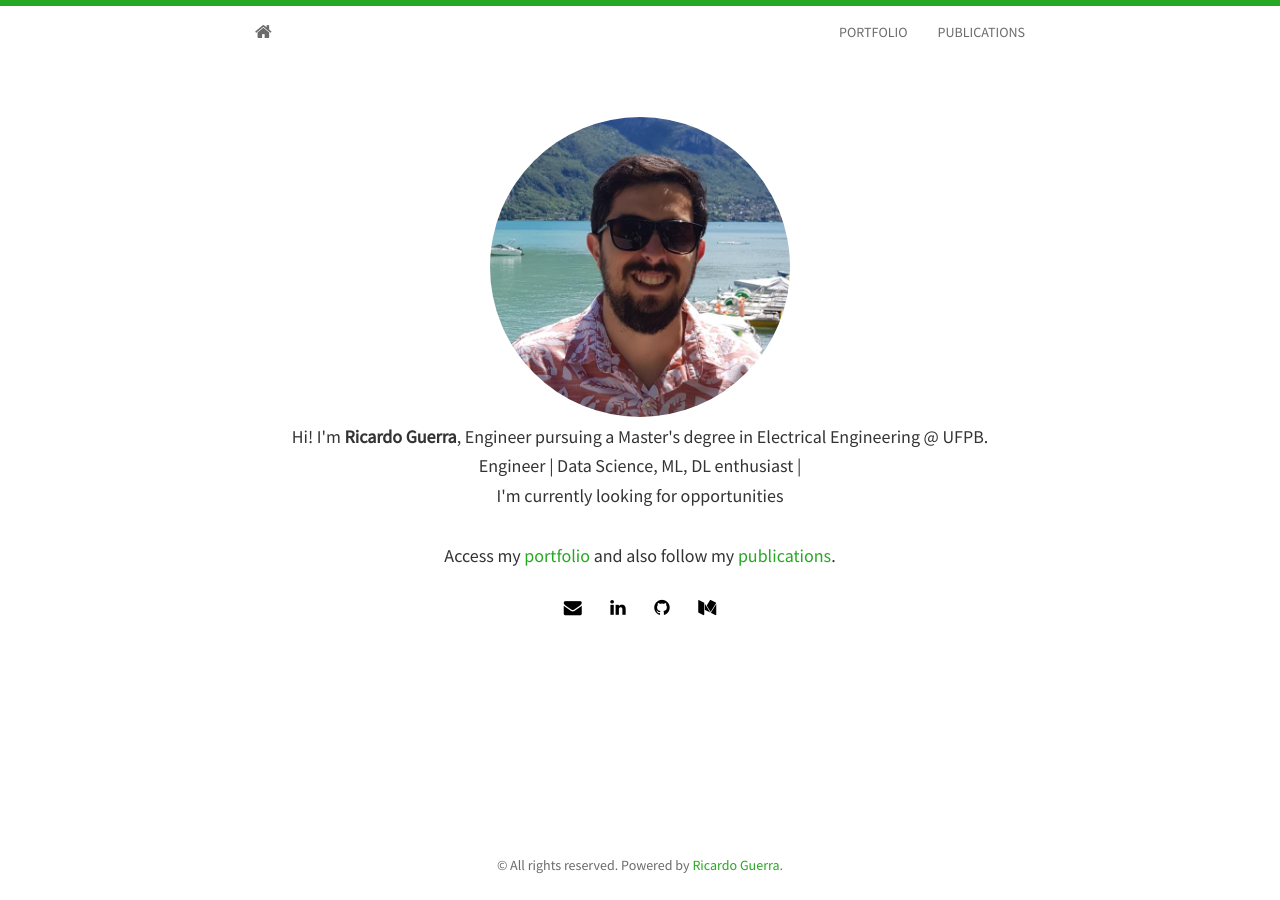
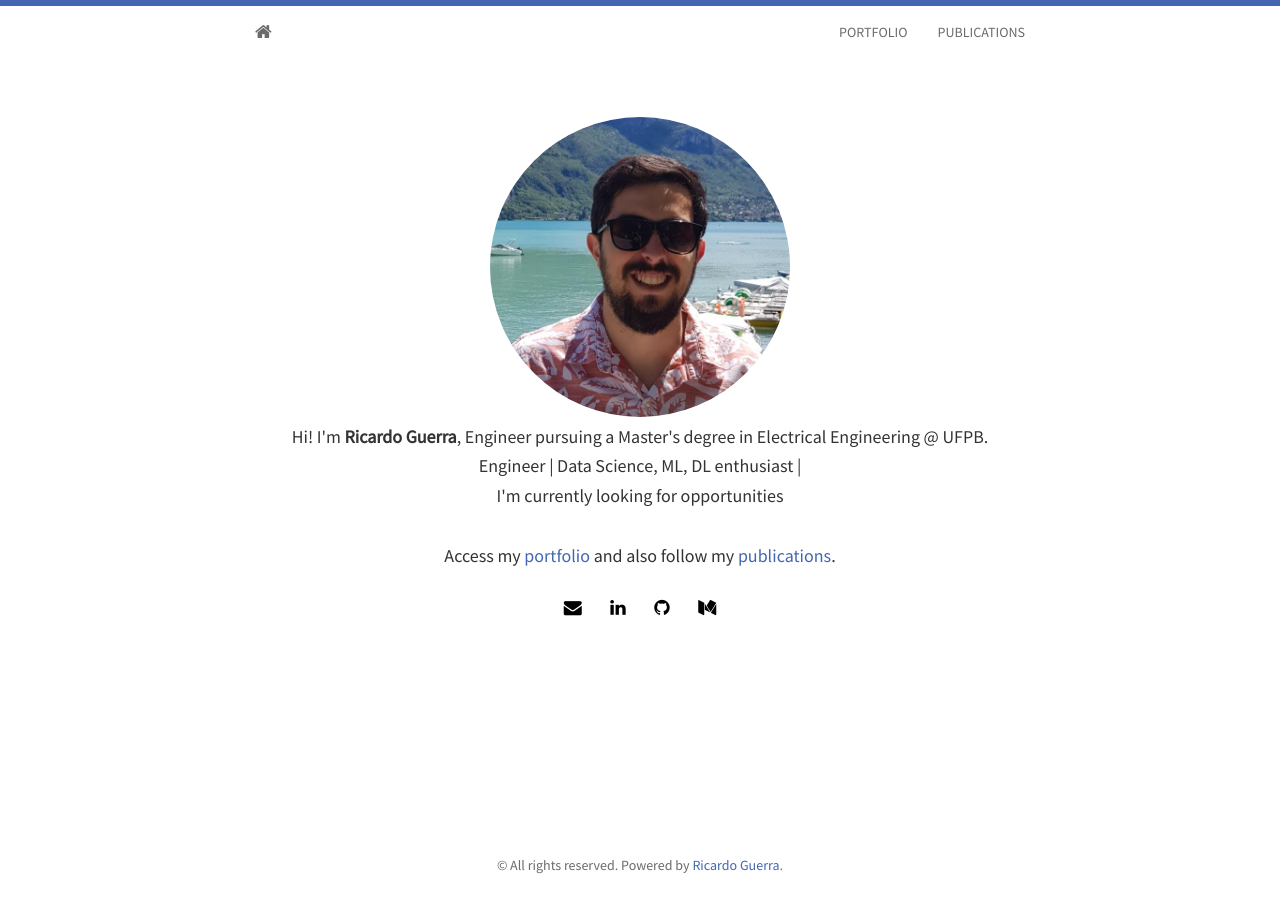
Before and after one commit to rwguerra/rwguerra.github.io, a Jekyll site: the page built from index.html, in a window 1280 px wide. Built offline with Jekyll 4.4.1, drawn with Linux system fonts in a browser that asks for light colours; nearby versions of some CDN libraries; the list of posts is cut into pages by our own code.

Commit message:
Update main.css

```diff
--- a/static/css/main.css
+++ b/static/css/main.css
@@ -6,7 +6,7 @@ body {
   background-color: #fff;
   font-family: 'Source Sans Pro', sans-serif;
   /* The html and body elements cannot have any padding or margin. */
-  border-top: 3px solid #27A822;
+  border-top: 3px solid #4267B2;
 }
 /* Wrapper for page content to push down footer */
 #wrap {
@@ -96,10 +96,10 @@ body {
   margin: 20px 0;
 }
 .container a {
-  color: #27A822;
+  color: #4267B2;
 }
 .container a:hover {
-  color: #267723;
+  color: #375695;
 }
 .img-responsive {
  display: block;
@@ -120,10 +120,10 @@ body {
   font-size: 15px;
 }
 .panel-default h4 a, h5 a {
-  color: #27A822;
+  color: #4267B2;
 }
 .panel-default h4 a:hover, h5 a:hover {
-  color: #267723;
+  color: #375695;
 }
 .panel{
   border-style: none;
@@ -174,7 +174,7 @@ body {
 	color: #6b6b6b;
 }
 div.footer{
-  border-bottom: 5px solid #27A822;;
+  border-bottom: 5px solid #4267B2;;
 }
 /* Set the fixed height of the footer here */
 /*.footer {
```
